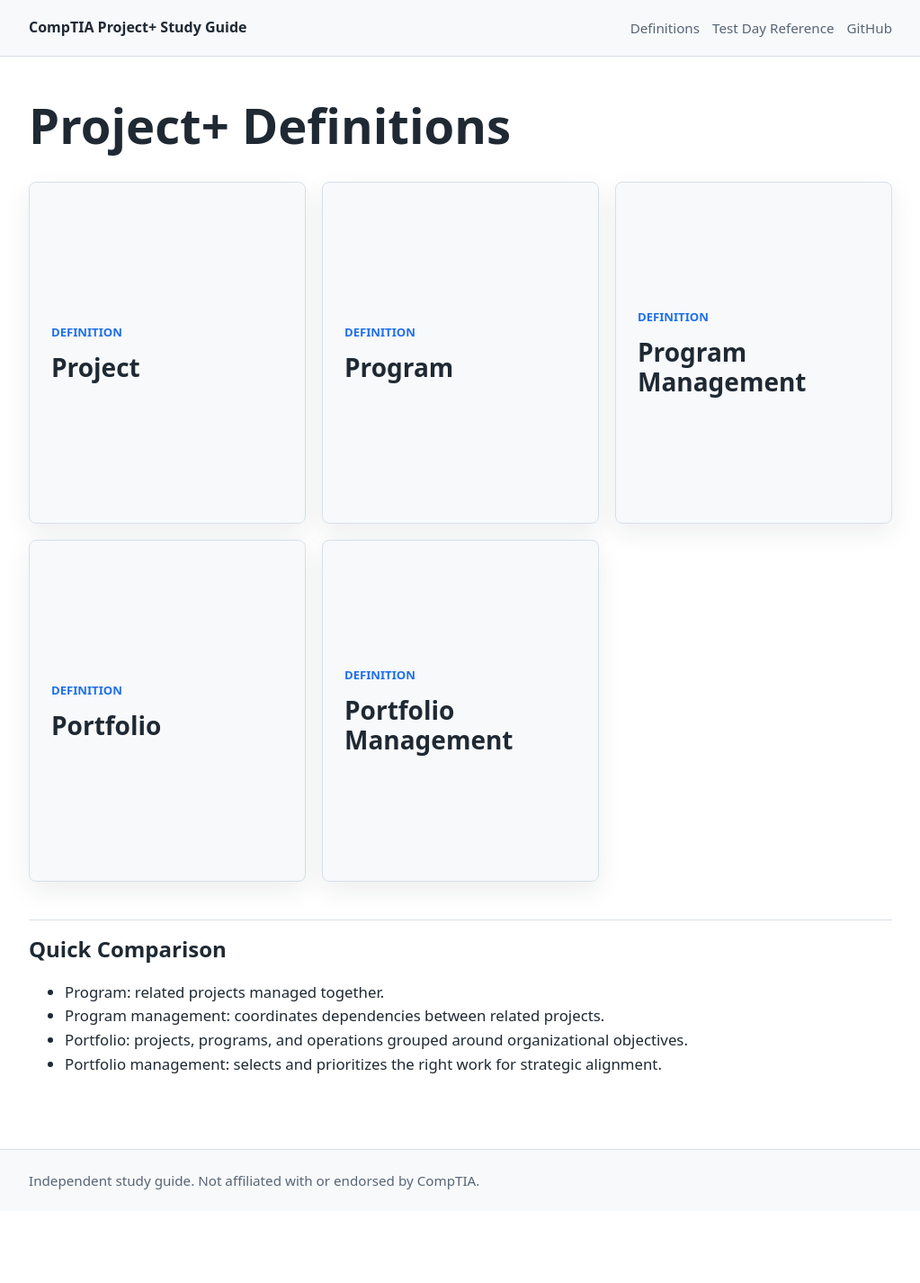
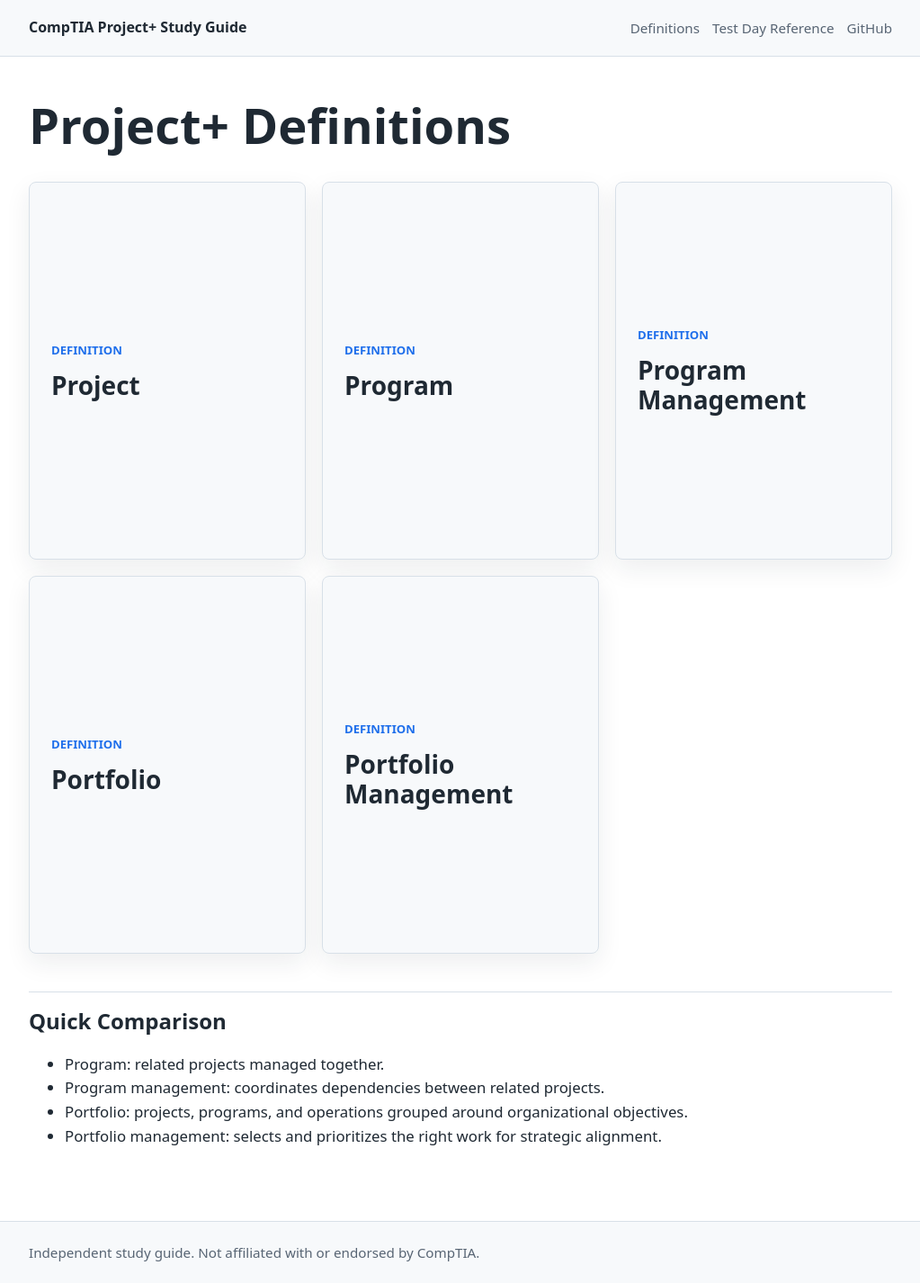
Before and after one commit to teganburns/project-plus-study-guide, a Jekyll site: the page built from Definitions.md, in a window 1280 px wide. Shown: the whole page at 90% size, without its empty margins (128-1151 px from the left). Built offline with Jekyll 4.4.1, drawn with Linux system fonts in a browser that asks for light colours; before the commit the page ends 1346 px from its top, so only the background shows below that.

Commit message:
Polish definition card layout

```diff
--- a/_layouts/default.html
+++ b/_layouts/default.html
@@ -138,7 +138,7 @@
       }
 
       .definition-card {
-        min-height: 380px;
+        min-height: 420px;
         border-radius: 8px;
         cursor: pointer;
         perspective: 1200px;
@@ -153,7 +153,7 @@
       .definition-card-inner {
         position: relative;
         width: 100%;
-        min-height: 380px;
+        min-height: 420px;
         transform-style: preserve-3d;
         transition: transform 220ms ease;
       }
@@ -168,7 +168,7 @@
         display: flex;
         flex-direction: column;
         justify-content: center;
-        min-height: 380px;
+        min-height: 420px;
         padding: 24px;
         border: 1px solid var(--line);
         border-radius: 8px;
@@ -214,8 +214,16 @@
         font-size: 0.98rem;
       }
 
+      .definition-back p {
+        margin: 0 0 12px;
+      }
+
+      .definition-back p:last-child {
+        margin-bottom: 0;
+      }
+
       .definition-back ul {
-        margin: 12px 0;
+        margin: 10px 0 16px;
         padding-left: 20px;
       }
 
@@ -249,7 +257,7 @@
         .definition-card,
         .definition-card-inner,
         .definition-face {
-          min-height: 400px;
+          min-height: 430px;
         }
       }
 
```
